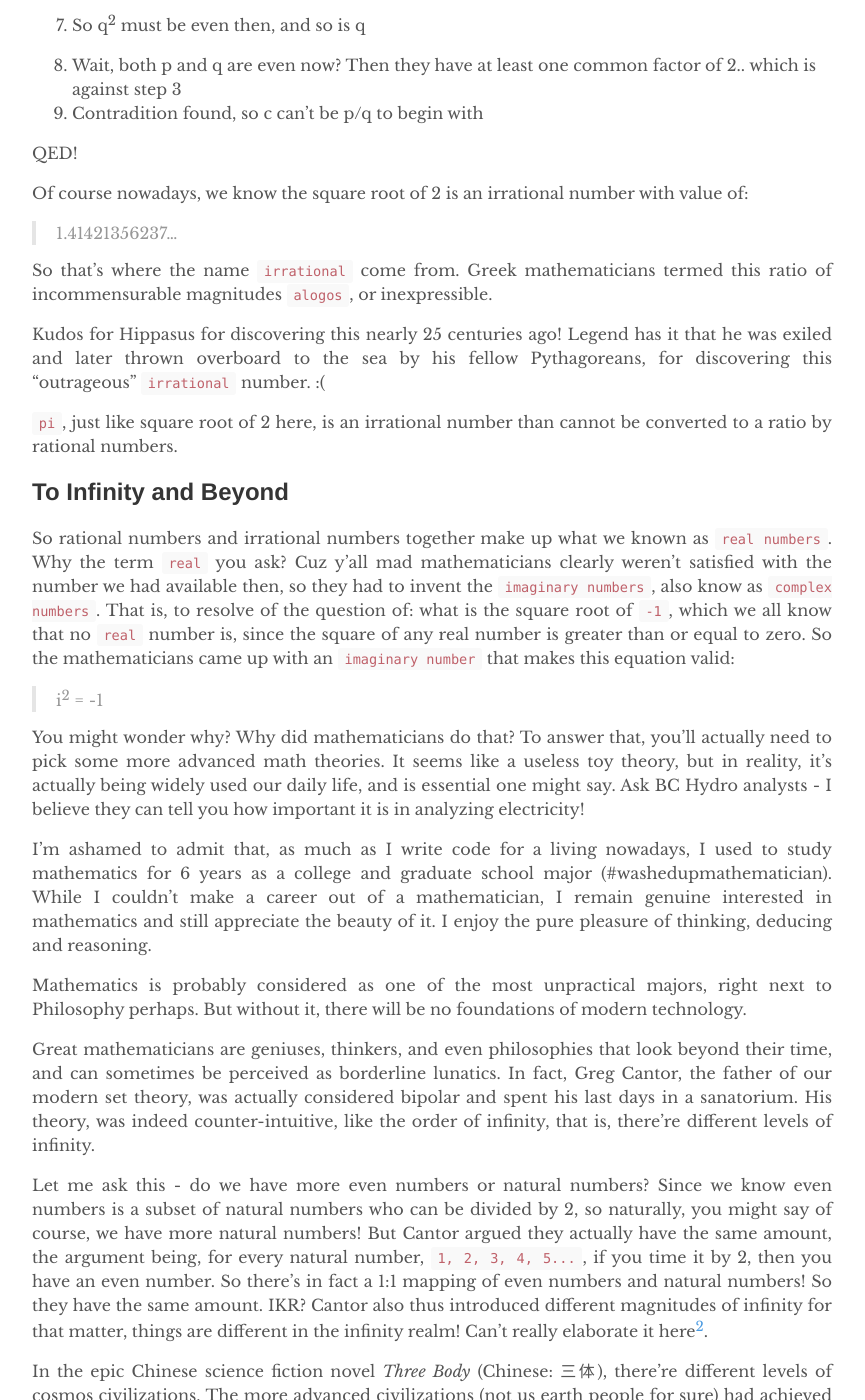
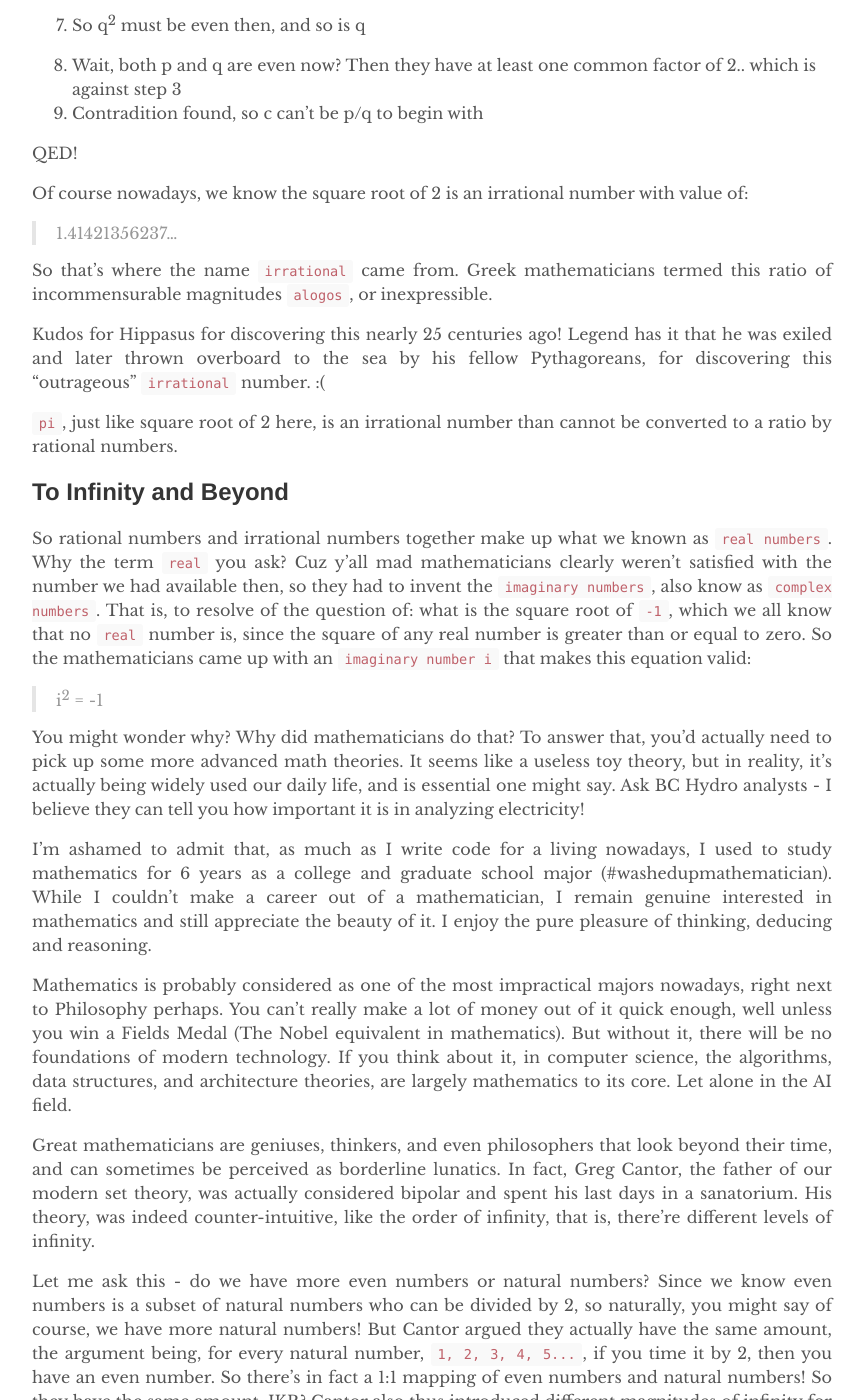
Before and after one commit to yuexiaofeng/yuexiaofeng.github.io, a Jekyll site: the page built from _posts/2021-03-14-life-of-pi.md, in a window 1280 px wide and 1400 px high, scrolled down 4081 px. Shown: the whole window, without its empty margins (208-1073 px from the left). Built offline with Jekyll 4.4.1, drawn with Linux system fonts in a browser that asks for light colours; some of the changed text lies outside the part shown.

Commit message:
Fixed life of pi typo

```diff
--- a/_posts/2021-03-14-life-of-pi.md
+++ b/_posts/2021-03-14-life-of-pi.md
@@ -73,7 +73,7 @@ In a right triangle, the sum of the areas of the two squares on the legs (a and
 
 2. Let a = 1, then we have c<sup>2</sup> = 2 * 1<sup>2</sup> = 2
 
-3. Say if c is rational, we'd have c = p/q, where p and q are coprime, that is no shared common factors other than 1
+3. Say if c is rational, we'd have c = p/q, where p and q are coprime, that is, no shared common factors other than 1
 
 4. Then we have (p/q)<sup>2</sup> = 2, i.e. p<sup>2</sup> = 2 * q<sup>2</sup>
 
@@ -91,7 +91,7 @@ QED!
 Of course nowadays, we know the square root of 2 is an irrational number with value of:
 > 1.41421356237...
 
-So that's where the name `irrational` come from. Greek mathematicians termed this ratio of incommensurable magnitudes `alogos`, or inexpressible.
+So that's where the name `irrational` came from. Greek mathematicians termed this ratio of incommensurable magnitudes `alogos`, or inexpressible.
 
 Kudos for Hippasus for discovering this nearly 25 centuries ago! Legend has it that he was exiled and later thrown overboard to the sea by his fellow Pythagoreans, for discovering this "outrageous" `irrational` number. :(
 
@@ -99,17 +99,17 @@ Kudos for Hippasus for discovering this nearly 25 centuries ago! Legend has it t
 
 ## To Infinity and Beyond
 
-So rational numbers and irrational numbers together make up what we known as `real numbers`. Why the term `real` you ask? Cuz y'all mad mathematicians clearly weren't satisfied with the number we had available then, so they had to invent the `imaginary numbers`, also know as `complex numbers`. That is, to resolve of the question of: what is the square root of `-1`, which we all know that no `real` number is, since the square of any real number is greater than or equal to zero. So the mathematicians came up with an `imaginary number` that makes this equation valid:
+So rational numbers and irrational numbers together make up what we known as `real numbers`. Why the term `real` you ask? Cuz y'all mad mathematicians clearly weren't satisfied with the number we had available then, so they had to invent the `imaginary numbers`, also know as `complex numbers`. That is, to resolve of the question of: what is the square root of `-1`, which we all know that no `real` number is, since the square of any real number is greater than or equal to zero. So the mathematicians came up with an `imaginary number i` that makes this equation valid:
 
 > i<sup>2</sup> = -1
 
-You might wonder why? Why did mathematicians do that? To answer that, you'll actually need to pick some more advanced math theories. It seems like a useless toy theory, but in reality, it's actually being widely used our daily life, and is essential one might say. Ask BC Hydro analysts - I believe they can tell you how important it is in analyzing electricity!
+You might wonder why? Why did mathematicians do that? To answer that, you'd actually need to pick up some more advanced math theories. It seems like a useless toy theory, but in reality, it's actually being widely used our daily life, and is essential one might say. Ask BC Hydro analysts - I believe they can tell you how important it is in analyzing electricity!
 
 I'm ashamed to admit that, as much as I write code for a living nowadays, I used to study mathematics for 6 years as a college and graduate school major (#washedupmathematician). While I couldn't make a career out of a mathematician, I remain genuine interested in mathematics and still appreciate the beauty of it. I enjoy the pure pleasure of thinking, deducing and reasoning.
 
-Mathematics is probably considered as one of the most unpractical majors, right next to Philosophy perhaps. But without it, there will be no foundations of modern technology.
+Mathematics is probably considered as one of the most impractical majors nowadays, right next to Philosophy perhaps. You can't really make a lot of money out of it quick enough, well unless you win a Fields Medal (The Nobel equivalent in mathematics). But without it, there will be no foundations of modern technology. If you think about it, in computer science, the algorithms, data structures, and architecture theories, are largely mathematics to its core. Let alone in the AI field.
 
-Great mathematicians are geniuses, thinkers, and even philosophies that look beyond their time, and can sometimes be perceived as borderline lunatics. In fact, Greg Cantor, the father of our modern set theory, was actually considered bipolar and spent his last days in a sanatorium. His theory, was indeed counter-intuitive, like the order of infinity, that is, there're different levels of infinity.
+Great mathematicians are geniuses, thinkers, and even philosophers that look beyond their time, and can sometimes be perceived as borderline lunatics. In fact, Greg Cantor, the father of our modern set theory, was actually considered bipolar and spent his last days in a sanatorium. His theory, was indeed counter-intuitive, like the order of infinity, that is, there're different levels of infinity.
 
 Let me ask this - do we have more even numbers or natural numbers? Since we know even numbers is a subset of natural numbers who can be divided by 2, so naturally, you might say of course, we have more natural numbers! But Cantor argued they actually have the same amount, the argument being, for every natural number, `1, 2, 3, 4, 5...`, if you time it by 2, then you have an even number. So there's in fact a 1:1 mapping of even numbers and natural numbers! So they have the same amount. IKR? Cantor also thus introduced different magnitudes of infinity for that matter, things are different in the infinity realm! Can't really elaborate it here[^fn2].
 
```
